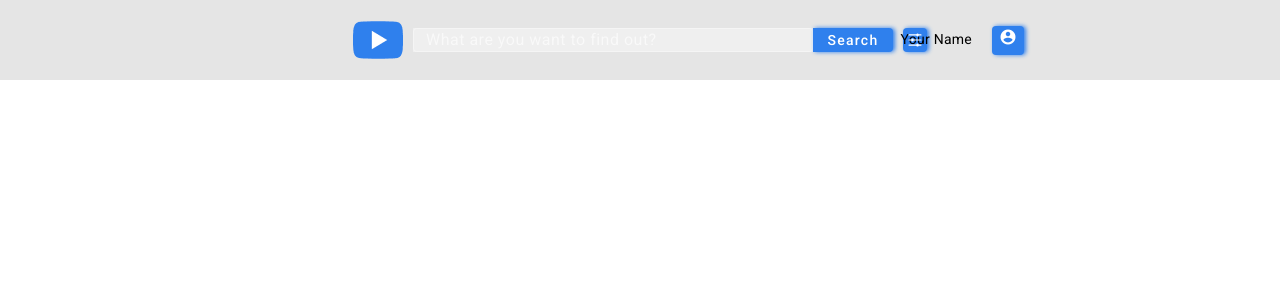
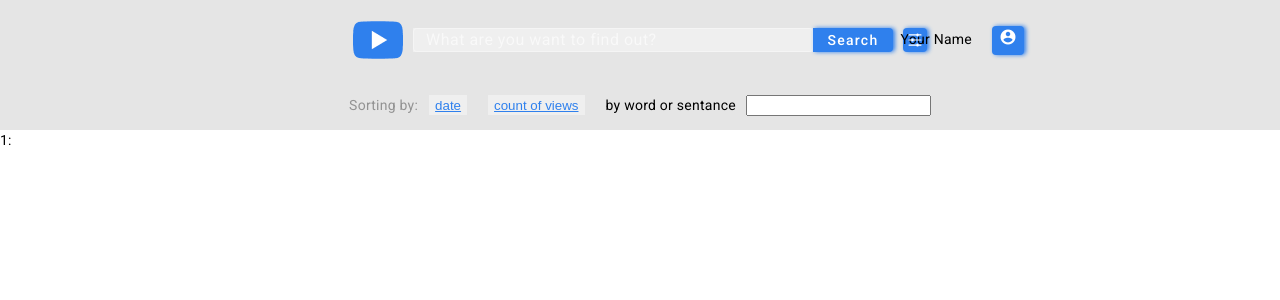
Before and after one commit to mrrobot911/YouTube, an Angular app: page /main in a window 1280 px wide. Both pictures are taken after a click on the button 915 px from the left and 40 px from the top of the page. Shown: the top 300 px of the page. Built offline with nearby package versions, Linux system fonts and the light colour scheme.

Commit message:
feat: toggle service

```diff
--- a/src/app/app-routing.module.ts
+++ b/src/app/app-routing.module.ts
@@ -2,13 +2,15 @@ import { NgModule } from '@angular/core';
 import { RouterModule, Routes } from '@angular/router';
 import AuthPageComponent from './auth/pages/auth-page/auth-page.component';
 import NotfoundComponent from './core/pages/notfound/notfound.component';
+import MainPageComponent from './youtube/pages/main-page/main-page.component';
 
 const routes: Routes = [
   {
     path: 'main',
-    loadChildren: () => import('./youtube/youtube.module').then(
-      (m) => m.default,
-    ),
+    component: MainPageComponent,
+    // loadChildren: () => import('./youtube/youtube.module').then(
+    //   (m) => m.default,
+    // ),
   },
   {
     path: '',
--- a/src/app/app.component.ts
+++ b/src/app/app.component.ts
@@ -7,34 +7,4 @@ import { Component } from '@angular/core';
 })
 export default class AppComponent {
   title = 'YouTube';
-
-  parentShowCards = '';
-
-  parentFilterCards = false;
-
-  parentDate = false;
-
-  parentView = false;
-
-  parentWord = '';
-
-  public showCards(value: string) {
-    this.parentShowCards = value;
-  }
-
-  public showFilterBlock(value: boolean) {
-    this.parentFilterCards = value;
-  }
-
-  public filterDate(value: boolean) {
-    this.parentDate = value;
-  }
-
-  public filterView(value: boolean) {
-    this.parentView = value;
-  }
-
-  public filterWord(value: string) {
-    this.parentWord = value;
-  }
 }
--- a/src/app/core/core.module.ts
+++ b/src/app/core/core.module.ts
@@ -9,6 +9,7 @@ import SearchFieldComponent from './header/search-field/search-field.component';
 import HeaderComponent from './header/header.component';
 import AuthComponent from './header/auth/auth.component';
 import NotfoundComponent from './pages/notfound/notfound.component';
+import SearchService from './services/search.service';
 
 @NgModule({
   declarations: [
@@ -30,5 +31,8 @@ import NotfoundComponent from './pages/notfound/notfound.component';
     HeaderComponent,
     SearchFieldComponent,
   ],
+  providers: [
+    SearchService,
+  ],
 })
 export default class CoreModule { }
--- a/src/app/core/header/search-field/search-field.component.ts
+++ b/src/app/core/header/search-field/search-field.component.ts
@@ -10,7 +10,7 @@ import SearchService from '../../services/search.service';
   styleUrls: ['./search-field.component.scss'],
 })
 export default class SearchFieldComponent {
-  private readonly searchService: SearchService = inject(SearchService);
+  constructor(private readonly searchService: SearchService) {}
 
   public buttonValue = 'search';
 
--- a/src/app/core/services/search.service.ts
+++ b/src/app/core/services/search.service.ts
@@ -1,28 +1,16 @@
 import { Injectable } from '@angular/core';
 
-@Injectable({
-  providedIn: 'root',
-})
+@Injectable()
 export default class SearchService {
-  private showFilterBlock = false;
+  public showFilterBlock = { a: false };
 
-  private showCards = '';
-
-  public filter = false;
+  public showCards = { search: '' };
 
   public setCards(value: string) {
-    this.showCards = value;
+    this.showCards = { search: value };
   }
 
   public setShowCards() {
-    this.showFilterBlock = !this.showFilterBlock;
-  }
-
-  public getCards() {
-    return this.showCards;
-  }
-
-  public getIsShowCards() {
-    return this.showFilterBlock;
+    this.showFilterBlock.a = !this.showFilterBlock.a;
   }
 }
--- a/src/app/youtube/components/search/search-item/search-item.component.html
+++ b/src/app/youtube/components/search/search-item/search-item.component.html
@@ -1,4 +1,4 @@
-<div *ngIf="showFilterBlock" class="filter_container">
+<div *ngIf="showFilterBlock.a" class="filter_container">
     <p>Sorting by:</p>
     <div class="filter_container_buttons">
         <button (click)="filterDate()">date</button>
--- a/src/app/youtube/components/search/search-item/search-item.component.ts
+++ b/src/app/youtube/components/search/search-item/search-item.component.ts
@@ -1,5 +1,5 @@
 import {
-  Component, EventEmitter, Output, inject,
+  Component, EventEmitter, Output,
 } from '@angular/core';
 import SearchService from 'src/app/core/services/search.service';
 
@@ -9,7 +9,7 @@ import SearchService from 'src/app/core/services/search.service';
   styleUrls: ['./search-item.component.scss'],
 })
 export default class SearchItemComponent {
-  private readonly searchService: SearchService = inject(SearchService);
+  constructor(private readonly searchService: SearchService) {}
 
   public date = false;
 
@@ -17,7 +17,7 @@ export default class SearchItemComponent {
 
   public search = '';
 
-  public showFilterBlock = this.searchService.getIsShowCards();
+  public showFilterBlock = this.searchService.showFilterBlock;
 
   @Output()
     outDate = new EventEmitter<boolean>();
--- a/src/app/youtube/pages/main-page/main-page.component.html
+++ b/src/app/youtube/pages/main-page/main-page.component.html
@@ -1,14 +1,7 @@
-<!-- <youtube-search-item
-  [showFilterBlock]="parentFilterCards"
-  (outDate)="filterDate($event)"
-  (outView)="filterView($event)"
-  (outWord)="filterWord($event)"
+<youtube-search-item
 >
 </youtube-search-item>
-<youtube-search-results *ngIf="parentShowCards !== ''"
-  [showCards]="parentShowCards"
-  [filterDate]="parentDate"
-  [filterView]="parentView"
-  [filterWord]="searchService.value"
+<p>1:{{showCards.search}}</p>
+<youtube-search-results *ngIf="showCards.search !== ''"
 >
-</youtube-search-results> -->
+</youtube-search-results>
--- a/src/app/youtube/pages/main-page/main-page.component.ts
+++ b/src/app/youtube/pages/main-page/main-page.component.ts
@@ -1,4 +1,5 @@
 import { Component } from '@angular/core';
+import SearchService from 'src/app/core/services/search.service';
 
 @Component({
   selector: 'youtube-main-page',
@@ -6,5 +7,7 @@ import { Component } from '@angular/core';
   styleUrls: ['./main-page.component.scss'],
 })
 export default class MainPageComponent {
+  constructor(private readonly searchService: SearchService) {}
 
+  public showCards = this.searchService.showCards;
 }
--- a/src/app/youtube/youtube.module.ts
+++ b/src/app/youtube/youtube.module.ts
@@ -16,6 +16,7 @@ import MyButtonComponent from '../shared/my-button/my-button.component';
 import SvgIconComponent from '../shared/svg-icon/svg-icon.component';
 import CardColourDirective from './derectives/card-colour.directive';
 import MainPageComponent from './pages/main-page/main-page.component';
+import SearchService from '../core/services/search.service';
 
 @NgModule({
   declarations: [
@@ -43,5 +44,8 @@ import MainPageComponent from './pages/main-page/main-page.component';
     SearchItemComponent,
     SearchResultsComponent,
   ],
+  providers: [
+    SearchService,
+  ],
 })
 export default class YoutubeModule { }
```
